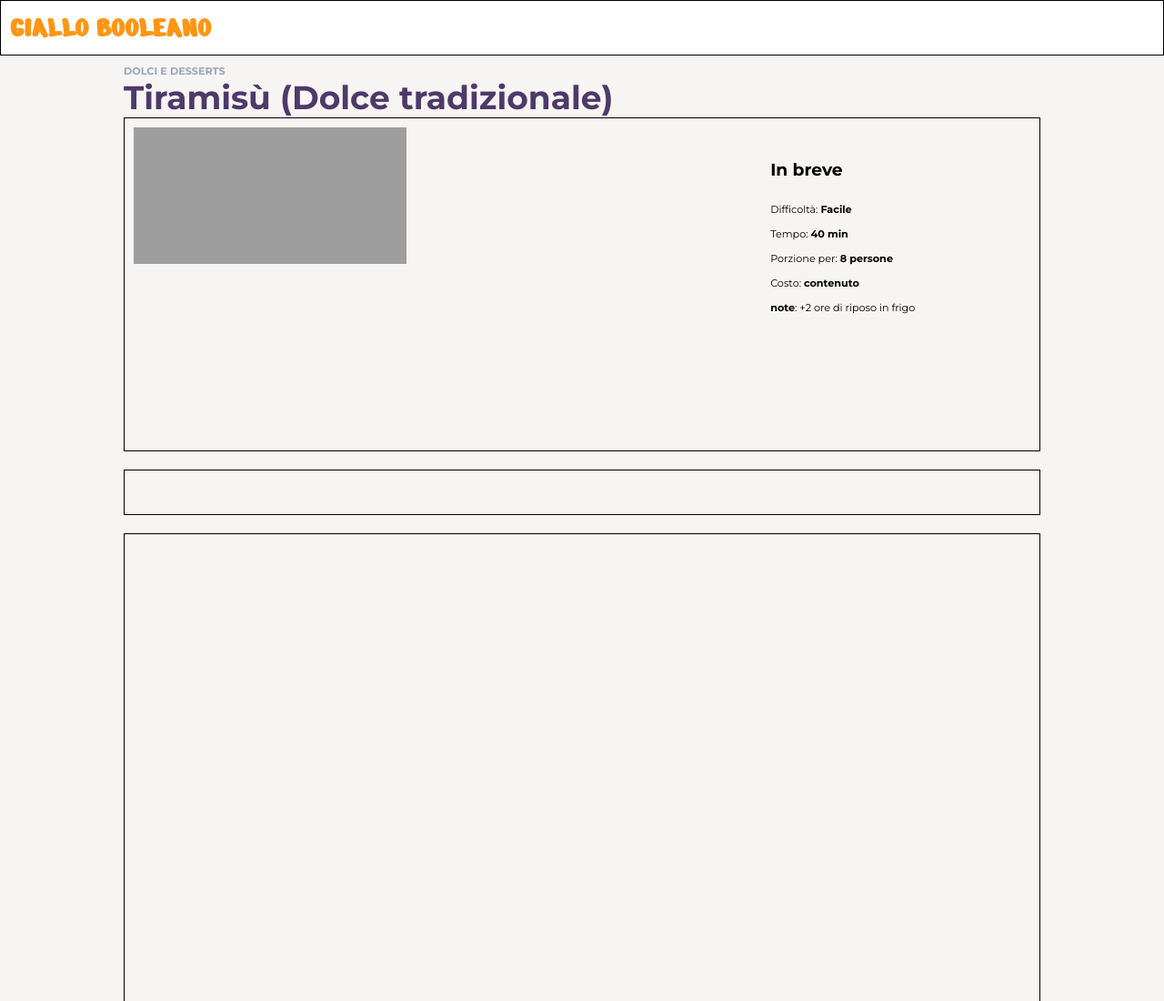
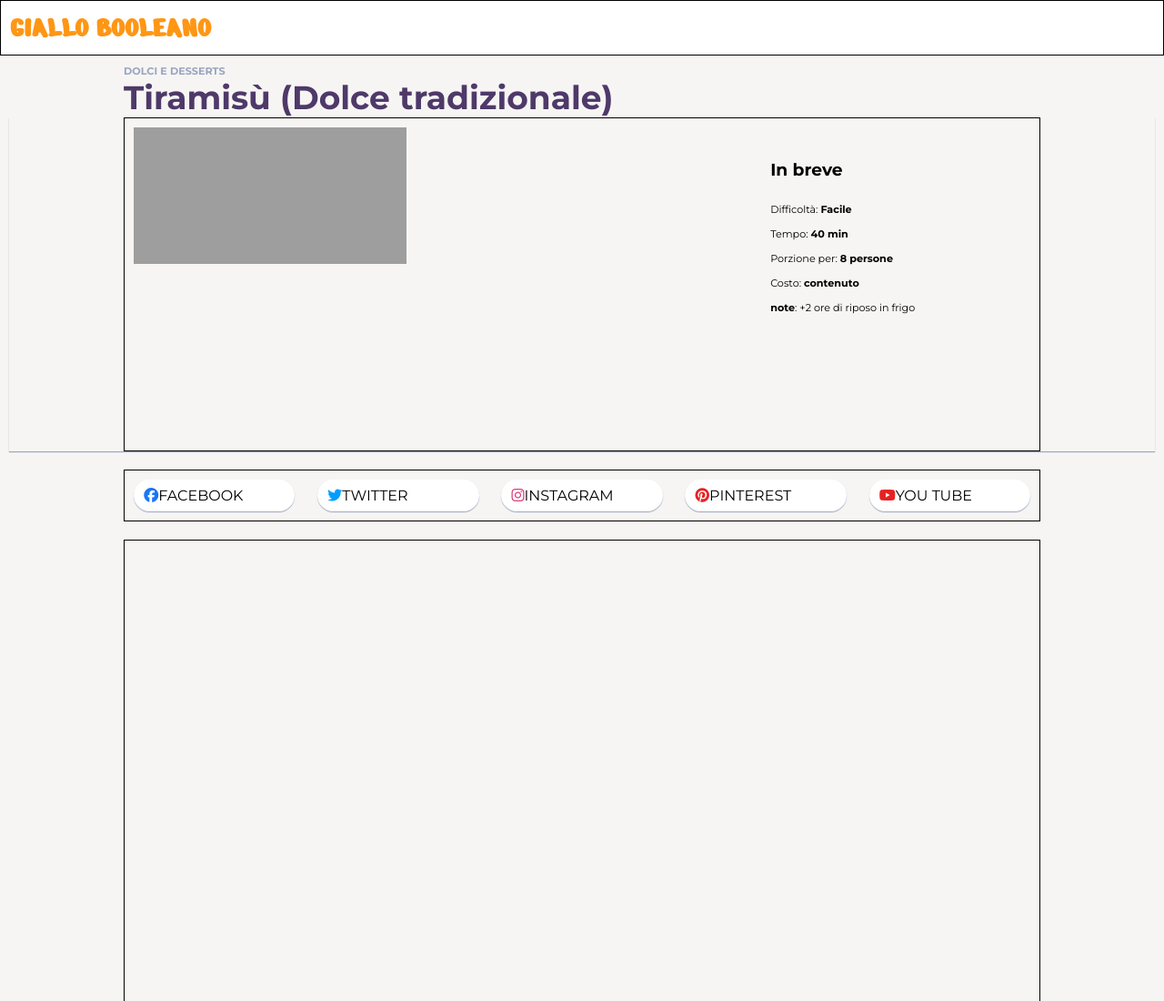
Before and after one commit to TommasoVilla91/htmlcss-responsive-layout, a plain HTML site: page index.html in a window 1280 px wide. Shown: the top 1100 px of the page at 91% size. Drawn offline with Linux system fonts and the light colour scheme; grey boxes are pictures that could not be loaded.

Commit message:
feat: social section

```diff
--- a/css/style.css
+++ b/css/style.css
@@ -55,6 +55,7 @@ main {
 /* title */
 .main-title h4 {
     color: #99a5bf;
+    font-size: 0.7rem;
 }
 
 .main-title h1 {
@@ -66,6 +67,10 @@ main {
 }
 
 /* video card */
+.card-video {
+    box-shadow: 0 1px 1px  #99a5bf;
+}
+
 .col-video {
     aspect-ratio: 2;
 }
@@ -84,13 +89,48 @@ main {
 
 .col-text li {
     padding-bottom: 10px;
+    font-size: 0.7rem;
 }
 
 /* social */
 .social .container {
+    display: flex;
+    justify-content: space-between;
+    align-items: center;
 
     /* debug */
     min-height: 50px;
+}
+
+.social .bnt {
+    padding: 0.5rem 0.7rem;
+    border-radius: 50%;
+    background-color: white;
+    box-shadow: 0 1px 1px  #99a5bf;
+}
+
+.fa-facebook {
+    color: #1a77f3;
+}
+
+.fa-twitter {
+    color: #009eff;
+}
+
+.fa-instagram {
+    color: #de3d78;
+}
+
+.fa-pinterest {
+    color: #e62222;
+}
+
+.fa-youtube {
+    color: #e62222;
+}
+
+.social span {
+    display: none;
 }
 
 /* presentation */
@@ -151,6 +191,23 @@ footer {
         font-size: 0.7rem;
     }
 
+    /* social */
+    .social {
+        display: flex;
+        justify-content: space-around;
+        row-gap: 20px;
+    }
+
+    .social .bnt {
+        border-radius: 20px;
+        width: calc(90% / 5);
+        text-align: center;
+    }
+
+    .social span {
+        display: none;
+    }
+
 
 }
 
@@ -191,4 +248,13 @@ footer {
         width: 100%;
     }
 
+    /* social */
+    .social .bnt {
+        text-align: left;
+    }
+
+    .social span {
+        display: inline-block;
+    }
+
 }
--- a/index.html
+++ b/index.html
@@ -69,6 +69,12 @@
         <section class="social mb-20">
             <div class="container">
 
+                <a class="bnt"><i class="fa-brands fa-facebook"></i><span> FACEBOOK</span></a>
+                <a class="bnt"><i class="fa-brands fa-twitter"></i><span> TWITTER</span></a>
+                <a class="bnt"><i class="fa-brands fa-instagram"></i><span> INSTAGRAM</span></a>
+                <a class="bnt"><i class="fa-brands fa-pinterest"></i><span> PINTEREST</span></a>
+                <a class="bnt"><i class="fa-brands fa-youtube"></i><span> YOU TUBE</span></a>
+
             </div>
         </section>
 
```
